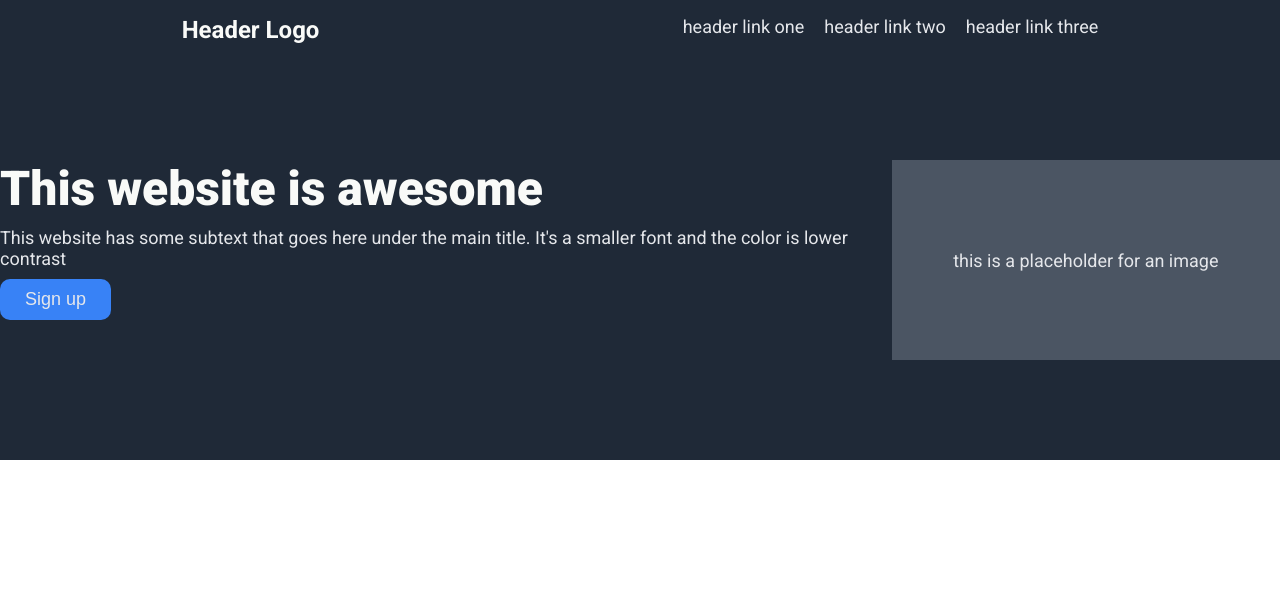
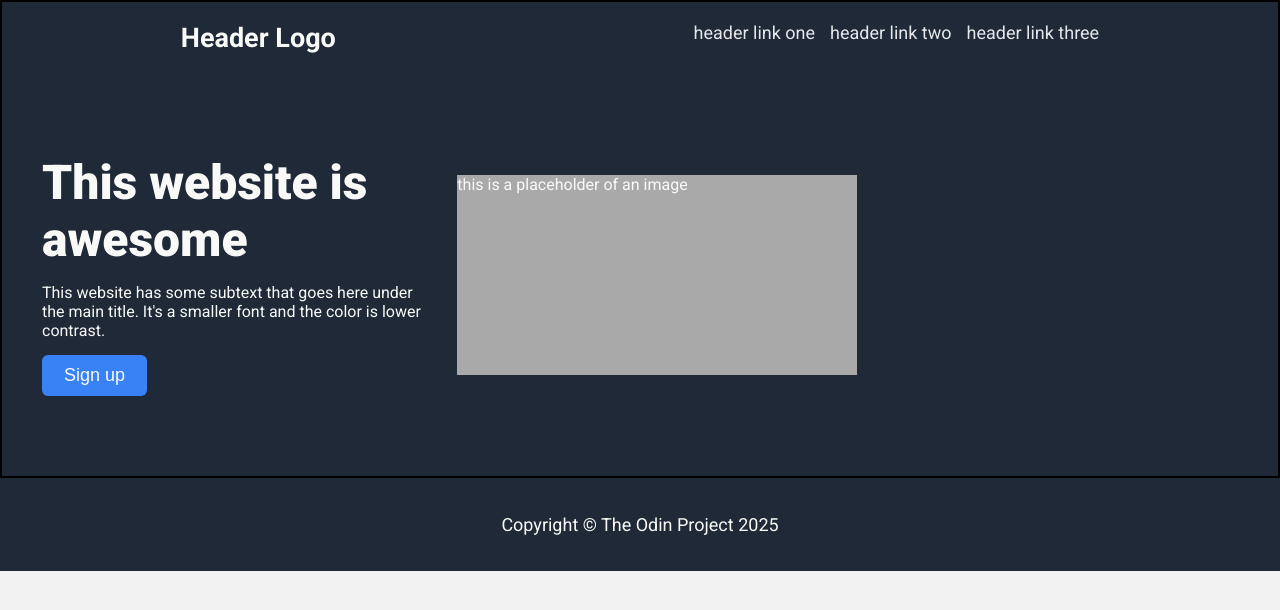
Before and after one commit to arv-dev/landing-page-practice, a plain HTML site: page index.html in a window 1280 px wide. Drawn offline with Linux system fonts and the light colour scheme.

Commit message:
Refactor: rewrite HTML and CSS from scratch

```diff
--- a/index.html
+++ b/index.html
@@ -10,28 +10,30 @@
     <title>Landing Page Practice</title>
 </head>
 <body>
-    <section id="hero">
+    <section id="main">
         <header id="header">
             <h2>Header Logo</h2>
-            <nav>
+            <nav id="nav">
                 <ul>
-                    <li>header link one</li>
-                    <li>header link two</li>
-                    <li>header link three</li>
+                    <li><a href="#information">header link one</a></li>
+                    <li><a href="#quote">header link two</a></li>
+                    <li><a href="#cta">header link three</a></li>
                 </ul>
             </nav>
         </header>
         <div id="hero-section">
             <div id="main-text">
                 <h1>This website is awesome</h1>
-                <p class="secondary-text">
+                <p>
                     This website has some subtext that goes here under the main title.
-                    It's a smaller font and the color is lower contrast
+                    It's a smaller font and the color is lower contrast.
                 </p>
-                <button class="secondary-text">Sign up</button>
+                <button id="signup-btn">Sign up</button>
             </div>
-            <div id="placeholder">
-                <p class="secondary-text">this is a placeholder for an image</p>
+            <div id="container">
+                <div id="placeholder">
+                    <p>this is a placeholder of an image</p>
+                </div>
             </div>
         </div>
     </section>
@@ -45,7 +47,7 @@
 
     </section>
     <footer id="footer">
-
+        <p>Copyright © The Odin Project 2025</p>
     </footer>
 </body>
 </html>
--- a/style.css
+++ b/style.css
@@ -2,61 +2,70 @@
     margin: 0;
     padding: 0;
     box-sizing: border-box;
+    color: #F9FAF8;
 }
+
+
+/*
+#F9FAF8;
+#E5E7EB;
+#3882F6;
+*/
+
 
 body {
     font-family: "Roboto", sans-serif;
-    display: flex;
-    flex-direction: column;
-    height: 100vh;
-}
-
-#hero {
+    background: #f2f2f2;
     display: flex;
     flex-direction: column;
 }
 
-#hero, #footer {
-    background-color: #1F2937;
+#main {
+    display: flex;
+    flex-direction: column;
+    border: 2px solid black;
 }
 
-.secondary-text {
+#header {
+    display: flex;
+    justify-content: space-around;
+    padding: 20px 0;
     font-size: 18px;
     color: #E5E7EB;
 }
 
-#header {
-    font-size: 18px;
-    display: flex;
-    justify-content: space-around;
-    color: #E5E7EB;
-    padding: 16px 0;
+#main, #footer {
+    background-color: #1F2937;
 }
 
-#header h2 {
-    font-size: 24px;
-    color: #F9FAF8;
-}
 
 ul {
+    display: flex;
     list-style-type: none;
     margin: 0;
     padding: 0;
-    display: flex;
-    gap: 20px;
+    gap: 15px;
+}
+
+a {
+    text-decoration: none;
+    color: #E5E7EB;
 }
 
 #hero-section {
     display: flex;
-    justify-content: space-around;
-    padding: 100px 0;
+    justify-content: center;
+    align-items: center;
+    padding: 80px 40px;
+    gap: 25px;
 }
 
 #main-text {
     display: flex;
     flex-direction: column;
     align-items: flex-start;
-    gap: 10px;
+    flex: 1;
+    gap: 15px;
 }
 
 #main-text h1 {
@@ -65,20 +74,31 @@ ul {
     color: #F9FAF8;
 }
 
-button {
+#signup-btn {
     background-color: #3882F6;
-    color: #E5E7EB;
-    padding: 10px 25px;
+    font-size: 18px;
+    padding: 10px 22px;
     border: none;
-    border-radius: 10px;
-    cursor: pointer;
+    border-radius: 6px;
 }
 
+#container {
+    flex: 2;
+}
 
 #placeholder {
+    background-color: #A9A9A9;
     width: 400px;
     height: 200px;
+}
+
+#quote {
     background-color: #4B5563;
+}
+
+#footer p {
+    font-size: 18px;
+    padding: 36px 0;
     display: flex;
     justify-content: center;
     align-items: center;
```
